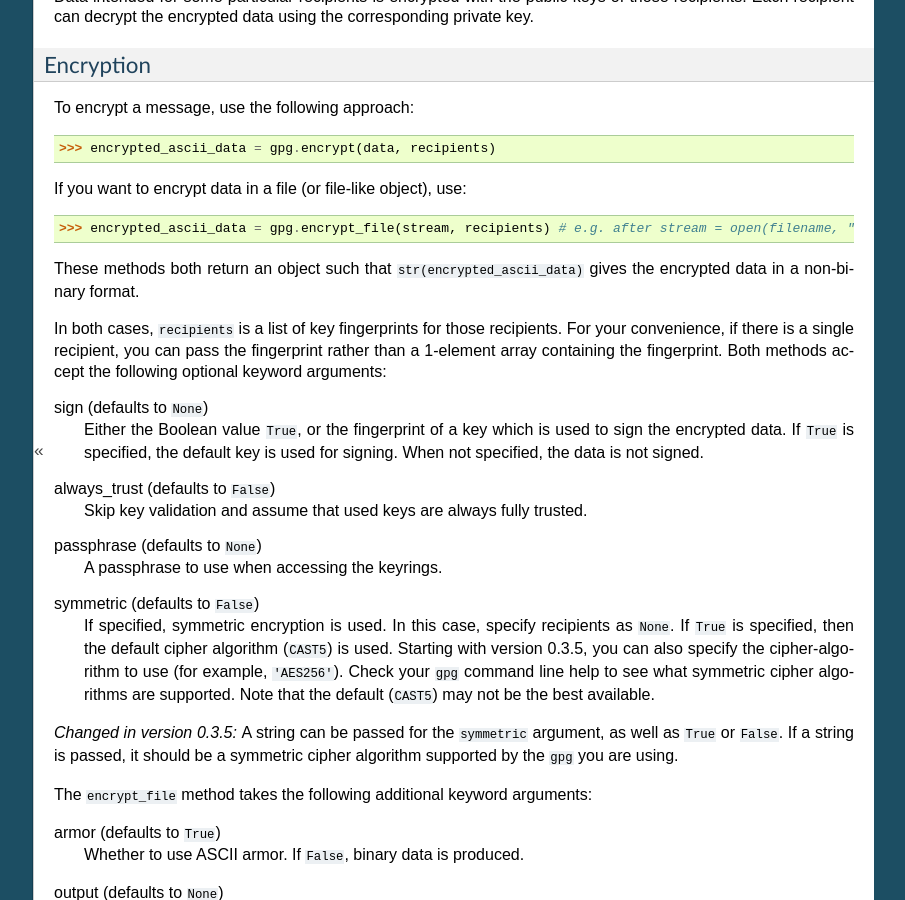
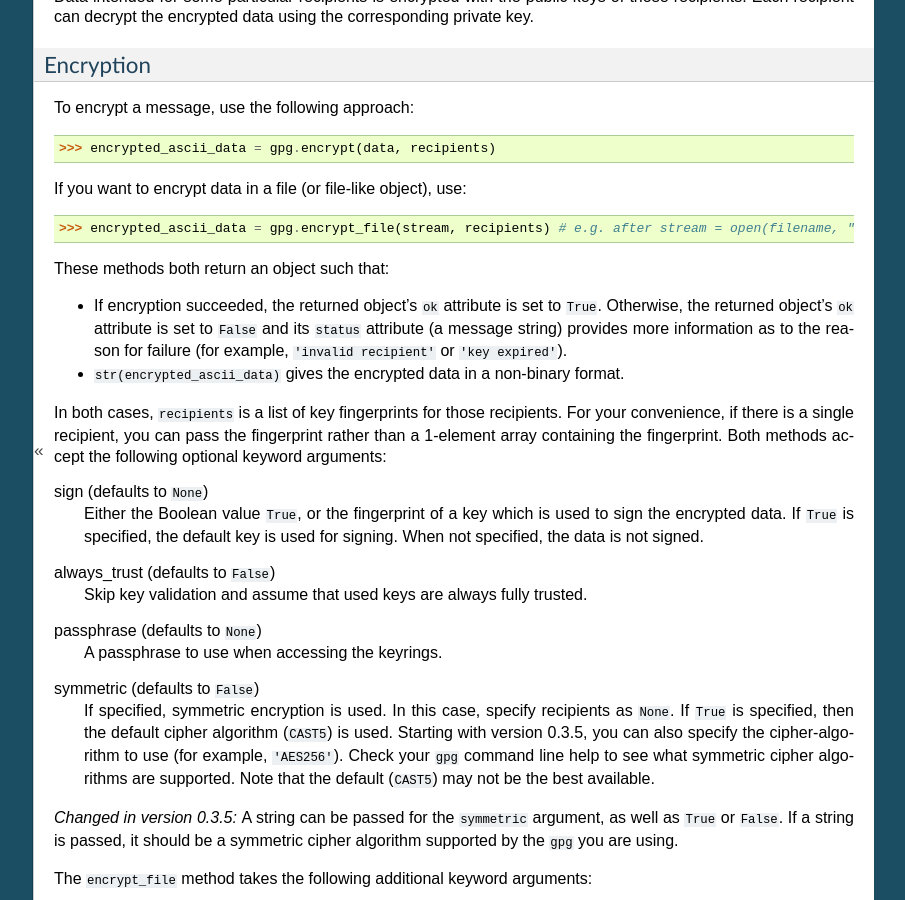
Before and after one commit to vsajip/python-gnupg, a Sphinx documentation site: the page built from docs/index.rst, in a window 1280 px wide and 900 px high, scrolled down 7239 px. Shown: the whole window, without its empty margins (196-1101 px from the left). Built offline with Sphinx 7.4.7, drawn with Linux system fonts in a browser that asks for light colours; formulas are drawn with MathJax 3.

Commit message:
Updated documentation.

```diff
--- a/docs/conf.py
+++ b/docs/conf.py
@@ -22,7 +22,7 @@ import sys, os
 
 # Add any Sphinx extension module names here, as strings. They can be extensions
 # coming with Sphinx (named 'sphinx.ext.*') or your custom ones.
-extensions = ['sphinx.ext.autodoc', 'sphinx.ext.doctest', 'sphinx.ext.intersphinx', 'sphinx.ext.todo', 'sphinx.ext.coverage', 'sphinx.ext.pngmath', 'sphinx.ext.ifconfig', 'sphinx.ext.viewcode']
+extensions = ['sphinx.ext.autodoc', 'sphinx.ext.doctest', 'sphinx.ext.intersphinx', 'sphinx.ext.todo', 'sphinx.ext.coverage', 'sphinx.ext.imgmath', 'sphinx.ext.ifconfig', 'sphinx.ext.viewcode']
 
 # Add any paths that contain templates here, relative to this directory.
 templates_path = ['_templates']
--- a/docs/index.rst
+++ b/docs/index.rst
@@ -387,7 +387,10 @@ If you want to encrypt data in a file (or file-like object), use::
 
     >>> encrypted_ascii_data = gpg.encrypt_file(stream, recipients) # e.g. after stream = open(filename, "rb")
 
-These methods both return an object such that ``str(encrypted_ascii_data)`` gives the encrypted data in a non-binary format.
+These methods both return an object such that:
+
+* If encryption succeeded, the returned object's ``ok`` attribute is set to ``True``. Otherwise, the returned object's ``ok`` attribute is set to ``False`` and its ``status`` attribute (a message string) provides more information as to the reason for failure (for example, ``'invalid recipient'`` or ``'key expired'``).
+* ``str(encrypted_ascii_data)`` gives the encrypted data in a non-binary format.
 
 In both cases, ``recipients`` is a list of key fingerprints for those recipients. For your convenience, if there is a single recipient, you can pass the fingerprint rather than a 1-element array containing the fingerprint. Both methods accept the following optional keyword arguments:
 
```
